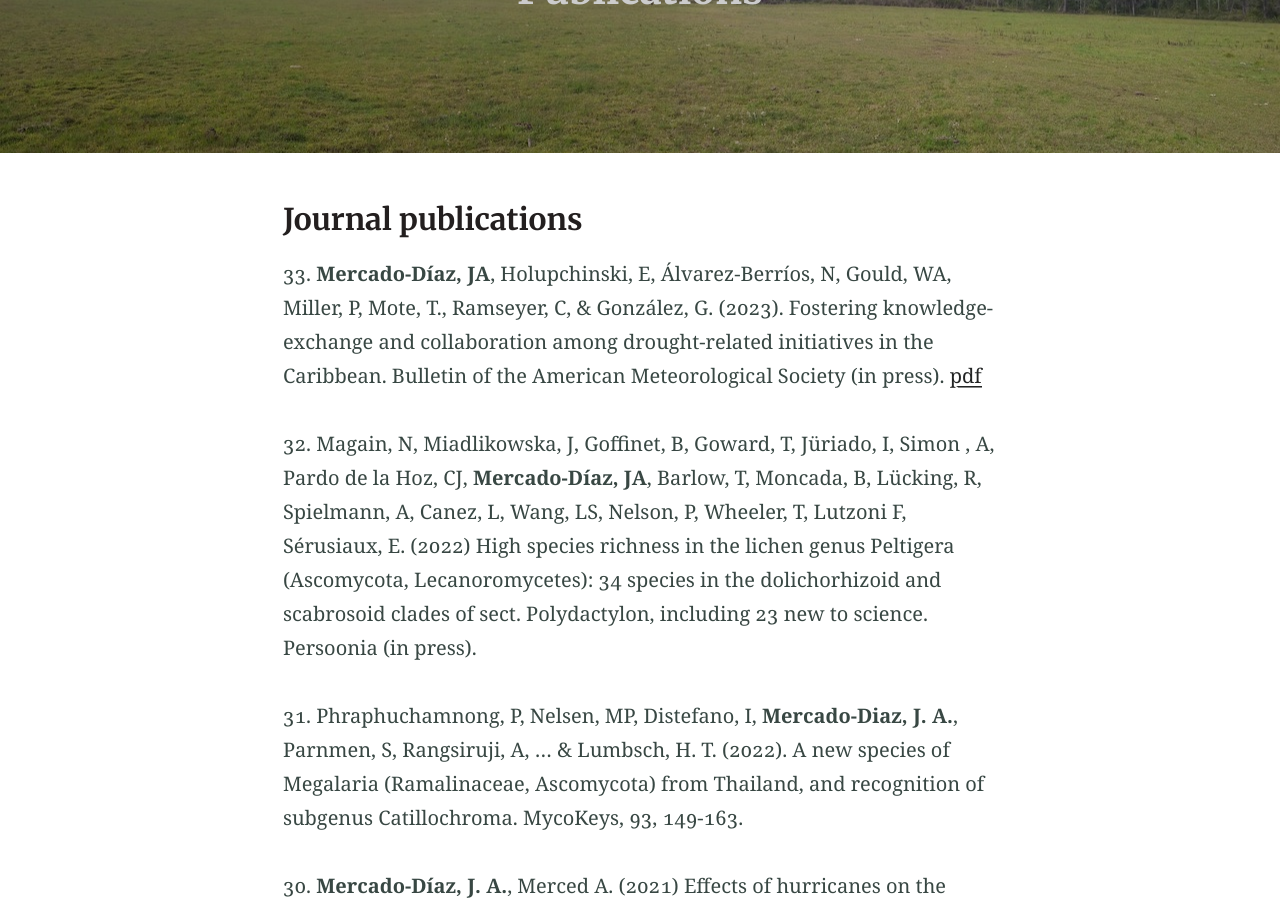
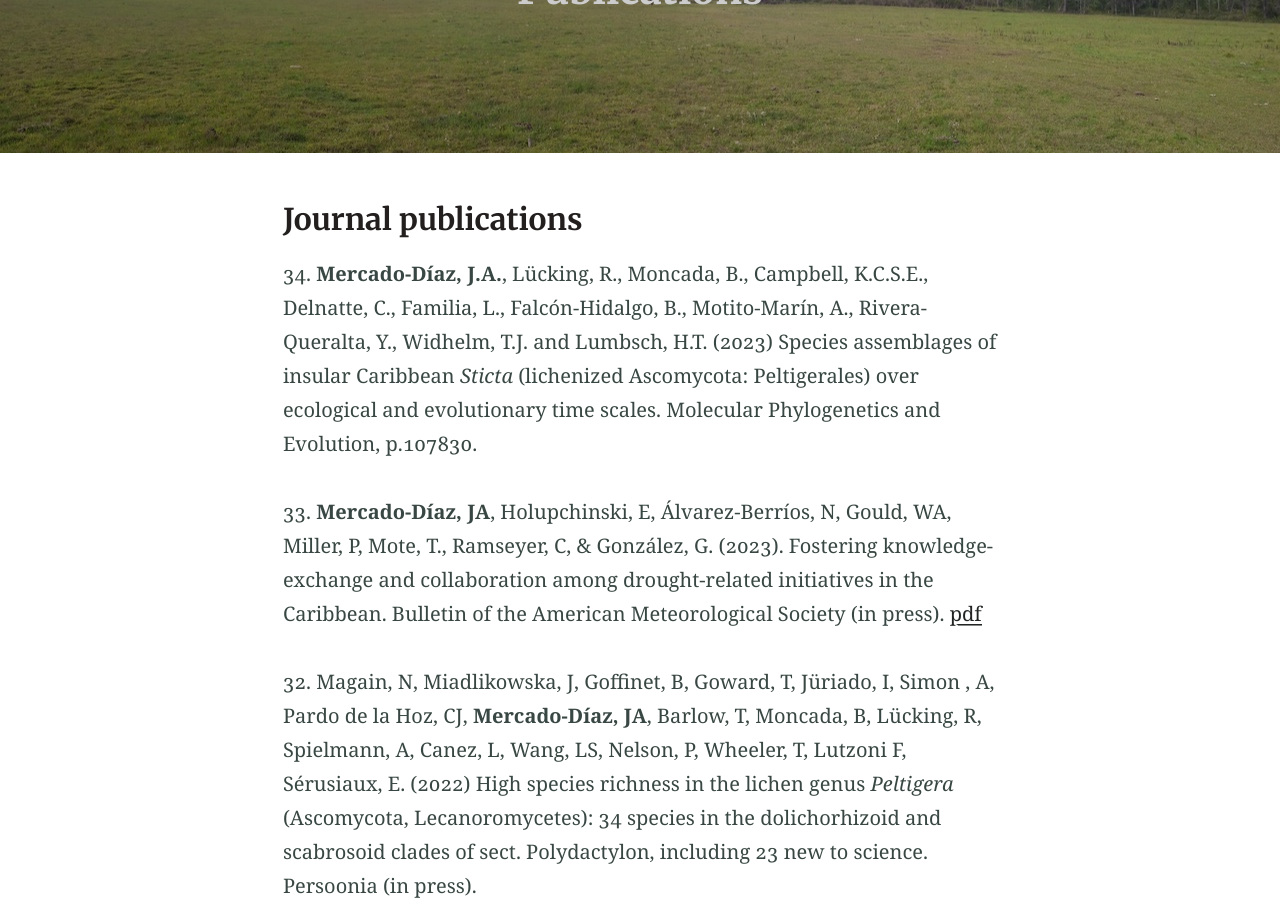
Before and after one commit to jamercadodiaz/jamercadodiaz.github.io, a Jekyll site: the page built from publications.md, in a window 1280 px wide and 900 px high, scrolled down 237 px. Built offline with Jekyll 4.4.1, drawn with Linux system fonts in a browser that asks for light colours; some of the changed text lies outside the part shown.

Commit message:
Update publications.md
adding Sticta Caribbean publication

```diff
--- a/publications.md
+++ b/publications.md
@@ -8,11 +8,13 @@ aside: false
 ---
 ### Journal publications
 
+34\. **Mercado-Díaz, J.A.**, Lücking, R., Moncada, B., Campbell, K.C.S.E., Delnatte, C., Familia, L., Falcón-Hidalgo, B., Motito-Marín, A., Rivera-Queralta, Y., Widhelm, T.J. and Lumbsch, H.T. (2023) Species assemblages of insular Caribbean *Sticta* (lichenized Ascomycota: Peltigerales) over ecological and evolutionary time scales. Molecular Phylogenetics and Evolution, p.107830.
+
 33\. **Mercado-Díaz, JA**, Holupchinski, E, Álvarez-Berríos, N, Gould, WA, Miller, P, Mote, T., Ramseyer, C, & González, G. (2023). Fostering knowledge-exchange and collaboration among drought-related initiatives in the Caribbean. Bulletin of the American Meteorological Society (in press). [pdf](\assets\pdf\1520-0477-BAMS-D-23-0054.1.pdf)
 
-32\. Magain, N, Miadlikowska, J, Goffinet, B, Goward, T, Jüriado, I, Simon , A, Pardo de la Hoz, CJ, **Mercado-Díaz, JA**, Barlow, T, Moncada, B, Lücking, R, Spielmann, A, Canez, L, Wang, LS, Nelson, P, Wheeler, T, Lutzoni F, Sérusiaux, E. (2022) High species richness in the lichen genus Peltigera (Ascomycota, Lecanoromycetes): 34 species in the dolichorhizoid and scabrosoid clades of sect. Polydactylon, including 23 new to science. Persoonia (in press).
+32\. Magain, N, Miadlikowska, J, Goffinet, B, Goward, T, Jüriado, I, Simon , A, Pardo de la Hoz, CJ, **Mercado-Díaz, JA**, Barlow, T, Moncada, B, Lücking, R, Spielmann, A, Canez, L, Wang, LS, Nelson, P, Wheeler, T, Lutzoni F, Sérusiaux, E. (2022) High species richness in the lichen genus *Peltigera* (Ascomycota, Lecanoromycetes): 34 species in the dolichorhizoid and scabrosoid clades of sect. Polydactylon, including 23 new to science. Persoonia (in press).
 
-31\. Phraphuchamnong, P, Nelsen, MP, Distefano, I, **Mercado-Diaz, J. A.**, Parnmen, S, Rangsiruji, A, ... & Lumbsch, H. T. (2022). A new species of Megalaria (Ramalinaceae, Ascomycota) from Thailand, and recognition of subgenus Catillochroma. MycoKeys, 93, 149-163.
+31\. Phraphuchamnong, P, Nelsen, MP, Distefano, I, **Mercado-Diaz, J. A.**, Parnmen, S, Rangsiruji, A, ... & Lumbsch, H. T. (2022). A new species of *Megalaria* (Ramalinaceae, Ascomycota) from Thailand, and recognition of subgenus *Catillochroma*. MycoKeys, 93, 149-163.
 
 30\. **Mercado-Díaz, J. A.**, Merced A. (2021) Effects of hurricanes on the bryological and lichenological flora of Puerto Rican forests Acta Científica, 32(1-3):55-72. [pdf](\assets\pdf\2021 Mercado-Díaz & Merced – Acta Científica V32_55–72.pdf)
 
@@ -20,7 +22,7 @@ aside: false
 
 28\. Moncada, B., **Mercado-Díaz, J. A.**, Smith, C. W., Bungartz, F., Sérusiaux, E., Lumbsch, H. T., Lücking, R. (2021) Two new common, previously unrecognized species in the *Sticta weigelii* morphodeme (Ascomycota: Peltigeraceae). Willdenowia 51(1): 35-45.
 
-27\. **Mercado-Díaz, J. A.**, Moncada, B., Widhelm, T., Lucking, R., and H.T. Lumbsch (2020) Elucidating species richness in lichen fungi: the genus Sticta in Puerto Rico. TAXON 69(5): 851–891. [pdf](/assets/pdf/Mercado-Diaz_Sticta_PR_2020.pdf)
+27\. **Mercado-Díaz, J. A.**, Moncada, B., Widhelm, T., Lucking, R., and H.T. Lumbsch (2020) Elucidating species richness in lichen fungi: the genus *Sticta* in Puerto Rico. TAXON 69(5): 851–891. [pdf](/assets/pdf/Mercado-Diaz_Sticta_PR_2020.pdf)
 
 26\. Simon, A., Lücking, R., Moncada, B., **Mercado-Díaz, J. A.**, Bungartz, F., Cáceres, M. E. D. S., ... & Goffinet, B. (2020). *Emmanuelia*, a new genus of lobarioid lichen-forming fungi (Ascomycota: Peltigerales): phylogeny and synopsis of accepted species. Plant and Fungal Systematics, 65(1), 76-94.
 
```
